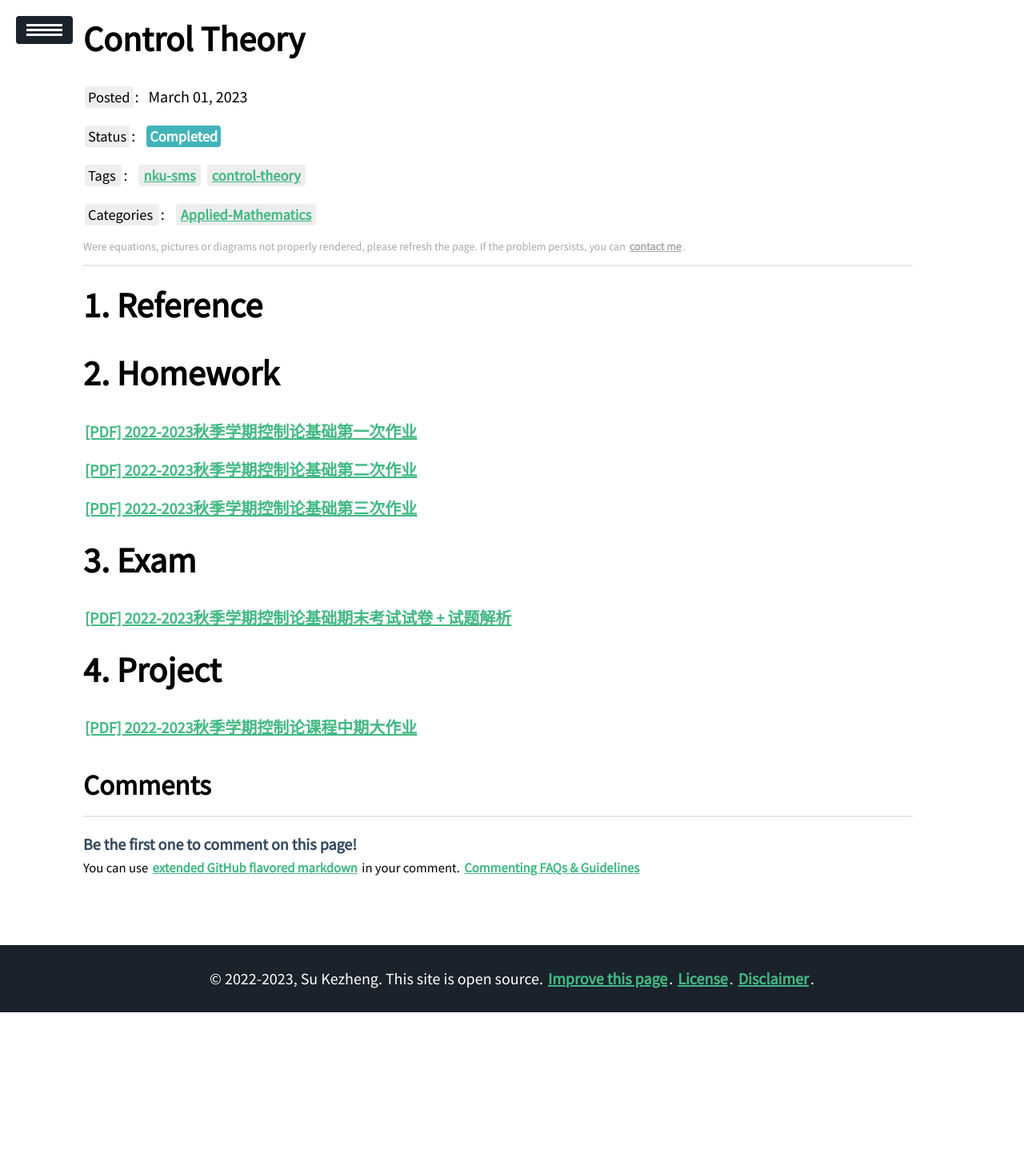
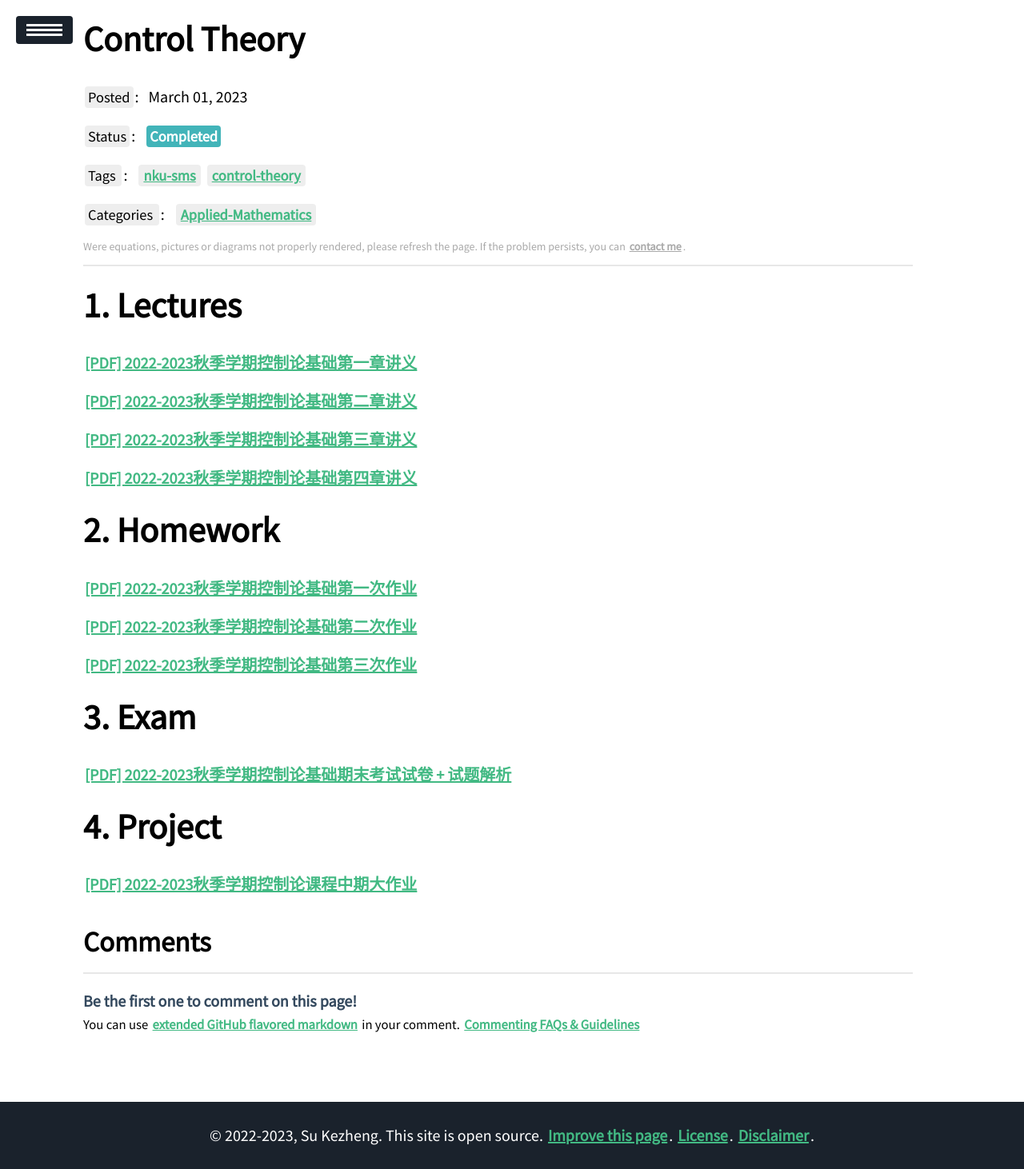
Before and after one commit to ssskz/ssskz.github.io, a Jekyll site: the page built from _posts/2023-3-1-Control-Theory.md, in a window 1280 px wide. Shown: the whole page at 80% size. Built offline with Jekyll 4.4.1, drawn with Linux system fonts in a browser that asks for light colours; our own code applies the rules of GitHub Pages for plain Markdown files; a script that is not in the unit is left out; before the commit the page ends 1266 px from its top, so only the background shows below that.

Commit message:
update _posts/2023-3-1-Control-Theory.md.
Signed-off-by: ssskz <12497590+ssskz@user.noreply.gitee.com>

```diff
--- a/_posts/2023-3-1-Control-Theory.md
+++ b/_posts/2023-3-1-Control-Theory.md
@@ -9,7 +9,17 @@ categories: Applied-Mathematics
 description: Sharing of learning materials (homework and exams) about **Control Theroy** course given by [Pr.Wang](https://math.nankai.edu.cn/2016/1113/c5622a51447/page.htm) sms, Nankai University, in 2022 Fall semester.
 ---
 
-# Reference
+# Lectures
+
+<p><a href="https://ssskz.github.io/materials/第一章.pdf" target="_blank">[PDF] 2022-2023秋季学期控制论基础第一章讲义 </a></p>
+
+<p><a href="https://ssskz.github.io/materials/第二章.pdf" target="_blank">[PDF] 2022-2023秋季学期控制论基础第二章讲义 </a></p>
+
+<p><a href="https://ssskz.github.io/materials/第三章.pdf" target="_blank">[PDF] 2022-2023秋季学期控制论基础第三章讲义 </a></p>
+
+<p><a href="https://ssskz.github.io/materials/第三章-实现.pdf" target="_blank">[PDF] 2022-2023秋季学期控制论基础第四章讲义 </a></p>
+
+
 
 # Homework
 
```
